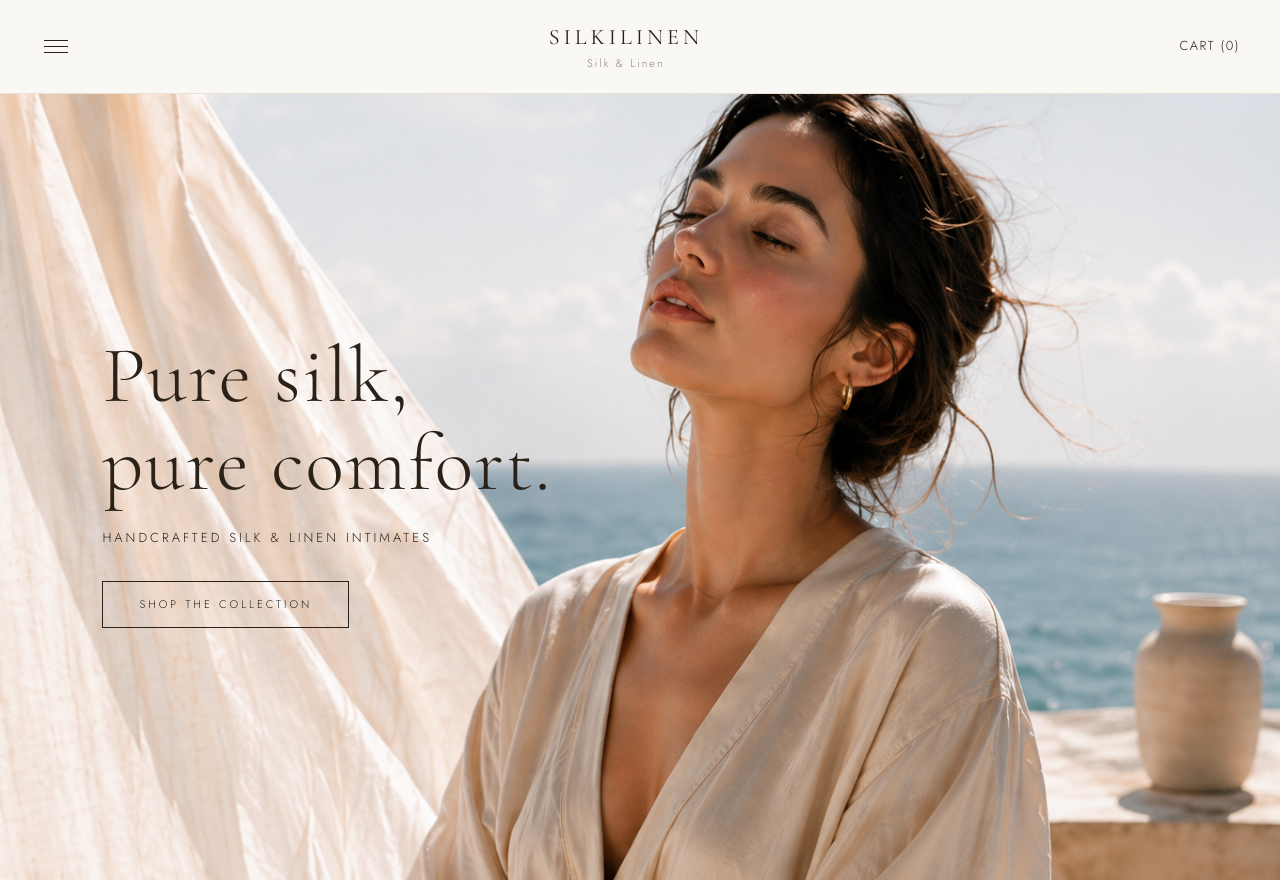
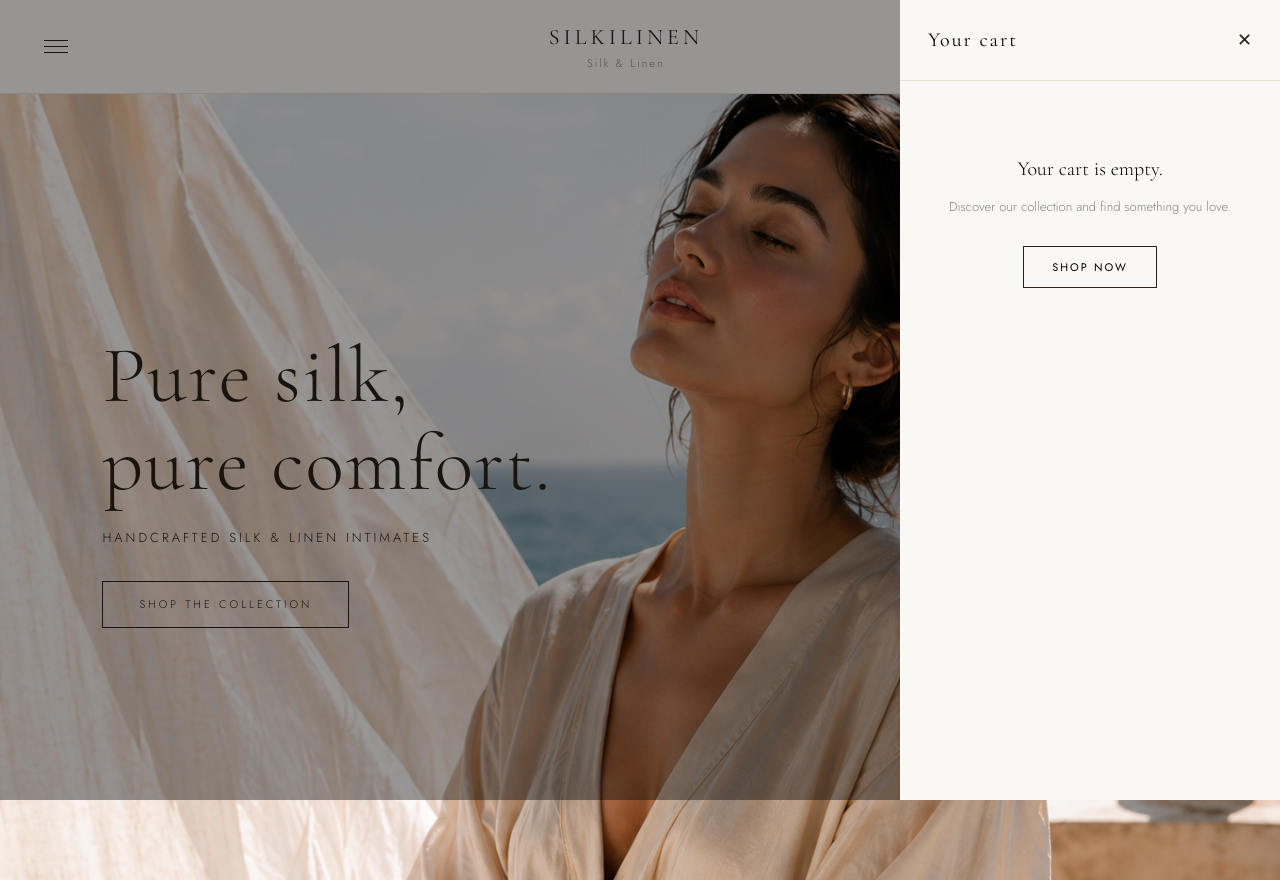
Before and after one commit to Grygorii/SILKILINEN, a Next.js app in the folder frontend/: page / in a window 1280 px wide. Both pictures are taken after a click on the element "CART (0)". Built offline with nearby package versions, Linux system fonts and the light colour scheme.

Commit message:
cart panel and context working in React

```diff
--- a/frontend/app/layout.tsx
+++ b/frontend/app/layout.tsx
@@ -1,10 +1,11 @@
 import type { Metadata } from "next";
 import Navbar from "@/components/Navbar";
+import { CartProvider } from "@/context/CartContext";
 import "./globals.css";
 
 export const metadata: Metadata = {
   title: "Silkilinen — Pure Silk & Linen Intimates",
-  description: "Handpicked silk and linen intimates, shipped worldwide from Dublin, Ireland.",
+  description: "Handpicked silk and linen intimates, shipped worldwide from Ireland.",
 };
 
 export default function RootLayout({
@@ -18,8 +19,10 @@ export default function RootLayout({
         <link href="https://fonts.googleapis.com/css2?family=Cormorant+Garamond:wght@300;400;600&family=Jost:wght@300;400;500&display=swap" rel="stylesheet" />
       </head>
       <body>
-        <Navbar />
-        {children}
+        <CartProvider>
+          <Navbar />
+          {children}
+        </CartProvider>
       </body>
     </html>
   );
--- /dev/null
+++ b/frontend/components/CartPanel.module.css
@@ -0,0 +1,173 @@
+.overlay {
+  display: none;
+  position: fixed;
+  top: 0;
+  left: 0;
+  width: 100%;
+  height: 100%;
+  background: rgba(0, 0, 0, 0.4);
+  z-index: 200;
+}
+
+.overlayOpen {
+  display: block;
+}
+
+.panel {
+  position: fixed;
+  top: 0;
+  right: -420px;
+  width: 380px;
+  height: 100%;
+  background: var(--warm-white);
+  z-index: 300;
+  transition: right 0.3s ease;
+  display: flex;
+  flex-direction: column;
+}
+
+.panelOpen {
+  right: 0;
+}
+
+.header {
+  display: flex;
+  align-items: center;
+  justify-content: space-between;
+  padding: 24px 28px;
+  border-bottom: 1px solid var(--border);
+}
+
+.header h3 {
+  font-family: 'Cormorant Garamond', Georgia, serif;
+  font-size: 20px;
+  font-weight: 400;
+  letter-spacing: 2px;
+}
+
+.close {
+  background: none;
+  border: none;
+  font-size: 18px;
+  cursor: pointer;
+  color: var(--dark);
+}
+
+.items {
+  flex: 1;
+  overflow-y: auto;
+  padding: 24px 28px;
+}
+
+.empty {
+  text-align: center;
+  padding: 48px 0;
+}
+
+.empty p:first-child {
+  font-family: 'Cormorant Garamond', Georgia, serif;
+  font-size: 20px;
+  margin-bottom: 12px;
+}
+
+.empty p:last-of-type {
+  font-size: 13px;
+  color: var(--muted);
+  margin-bottom: 28px;
+}
+
+.shopBtn {
+  background: none;
+  border: 1px solid var(--dark);
+  padding: 12px 28px;
+  font-family: 'Jost', sans-serif;
+  font-size: 11px;
+  letter-spacing: 2px;
+  text-transform: uppercase;
+  cursor: pointer;
+  transition: all 0.3s ease;
+}
+
+.shopBtn:hover {
+  background: var(--dark);
+  color: var(--warm-white);
+}
+
+.item {
+  display: flex;
+  align-items: center;
+  gap: 14px;
+  padding: 16px 0;
+  border-bottom: 1px solid var(--border);
+}
+
+.itemImg {
+  width: 64px;
+  height: 64px;
+  background: var(--cream);
+  flex-shrink: 0;
+}
+
+.itemInfo {
+  flex: 1;
+}
+
+.itemName {
+  font-family: 'Cormorant Garamond', Georgia, serif;
+  font-size: 16px;
+  margin-bottom: 4px;
+}
+
+.itemDetails {
+  font-size: 12px;
+  color: var(--muted);
+  margin-bottom: 4px;
+}
+
+.itemPrice {
+  font-size: 13px;
+  color: var(--muted);
+}
+
+.remove {
+  background: none;
+  border: none;
+  color: var(--muted);
+  cursor: pointer;
+  font-size: 14px;
+  transition: color 0.2s ease;
+}
+
+.remove:hover {
+  color: var(--dark);
+}
+
+.footer {
+  padding: 24px 28px;
+  border-top: 1px solid var(--border);
+}
+
+.total {
+  display: flex;
+  justify-content: space-between;
+  font-size: 15px;
+  margin-bottom: 16px;
+}
+
+.checkout {
+  width: 100%;
+  padding: 14px;
+  background: var(--dark);
+  color: var(--warm-white);
+  border: none;
+  font-family: 'Jost', sans-serif;
+  font-size: 11px;
+  letter-spacing: 3px;
+  text-transform: uppercase;
+  cursor: pointer;
+  transition: opacity 0.3s ease;
+}
+
+.checkout:hover {
+  opacity: 0.8;
+}
--- /dev/null
+++ b/frontend/components/CartPanel.tsx
@@ -0,0 +1,62 @@
+'use client';
+
+import { useCart } from '@/context/CartContext';
+import styles from './CartPanel.module.css';
+
+type Props = {
+  isOpen: boolean;
+  onClose: () => void;
+};
+
+export default function CartPanel({ isOpen, onClose }: Props) {
+  const { cart, removeFromCart } = useCart();
+
+  const total = cart.reduce((sum, item) => sum + item.price * item.quantity, 0);
+
+  return (
+    <>
+      <div
+        className={`${styles.overlay} ${isOpen ? styles.overlayOpen : ''}`}
+        onClick={onClose}
+      />
+      <div className={`${styles.panel} ${isOpen ? styles.panelOpen : ''}`}>
+        <div className={styles.header}>
+          <h3>Your cart</h3>
+          <button className={styles.close} onClick={onClose}>✕</button>
+        </div>
+
+        <div className={styles.items}>
+          {cart.length === 0 ? (
+            <div className={styles.empty}>
+              <p>Your cart is empty.</p>
+              <p>Discover our collection and find something you love.</p>
+              <button className={styles.shopBtn} onClick={onClose}>Shop now</button>
+            </div>
+          ) : (
+            cart.map((item, index) => (
+              <div key={index} className={styles.item}>
+                <div className={styles.itemImg}></div>
+                <div className={styles.itemInfo}>
+                  <p className={styles.itemName}>{item.name}</p>
+                  <p className={styles.itemDetails}>{item.colour} / {item.size}</p>
+                  <p className={styles.itemPrice}>€{item.price * item.quantity}.00 × {item.quantity}</p>
+                </div>
+                <button className={styles.remove} onClick={() => removeFromCart(index)}>✕</button>
+              </div>
+            ))
+          )}
+        </div>
+
+        {cart.length > 0 && (
+          <div className={styles.footer}>
+            <div className={styles.total}>
+              <span>Total</span>
+              <span>€{total}.00</span>
+            </div>
+            <button className={styles.checkout}>Checkout</button>
+          </div>
+        )}
+      </div>
+    </>
+  );
+}
--- a/frontend/components/Navbar.tsx
+++ b/frontend/components/Navbar.tsx
@@ -1,7 +1,16 @@
+'use client';
+
+import { useState } from 'react';
+import { useCart } from '@/context/CartContext';
+import CartPanel from './CartPanel';
 import styles from './Navbar.module.css';
 
 export default function Navbar() {
+  const { cartCount } = useCart();
+  const [cartOpen, setCartOpen] = useState(false);
+
   return (
+    <>
       <nav className={styles.nav}>
         <div className={styles.hamburger}>
           <span></span>
@@ -12,9 +21,11 @@ export default function Navbar() {
           <h1>SILKILINEN</h1>
           <p>Silk & Linen</p>
         </div>
-      <div className={styles.cart}>
-        <p>Cart (0)</p>
+        <div className={styles.cart} onClick={() => setCartOpen(true)}>
+          <p>Cart ({cartCount})</p>
         </div>
       </nav>
+      <CartPanel isOpen={cartOpen} onClose={() => setCartOpen(false)} />
+    </>
   );
 }
--- /dev/null
+++ b/frontend/context/CartContext.tsx
@@ -0,0 +1,59 @@
+'use client';
+
+import { createContext, useContext, useState } from 'react';
+
+type CartItem = {
+  name: string;
+  price: number;
+  colour: string;
+  size: string;
+  quantity: number;
+};
+
+type CartContextType = {
+  cart: CartItem[];
+  addToCart: (item: CartItem) => void;
+  removeFromCart: (index: number) => void;
+  cartCount: number;
+};
+
+const CartContext = createContext<CartContextType>({
+  cart: [],
+  addToCart: () => {},
+  removeFromCart: () => {},
+  cartCount: 0,
+});
+
+export function CartProvider({ children }: { children: React.ReactNode }) {
+  const [cart, setCart] = useState<CartItem[]>([]);
+
+  function addToCart(item: CartItem) {
+    setCart(prev => {
+      const existing = prev.find(i => i.name === item.name && i.colour === item.colour && i.size === item.size);
+      if (existing) {
+        return prev.map(i =>
+          i.name === item.name && i.colour === item.colour && i.size === item.size
+            ? { ...i, quantity: i.quantity + 1 }
+            : i
+        );
+      }
+      return [...prev, { ...item, quantity: 1 }];
+    });
+  }
+
+  function removeFromCart(index: number) {
+    setCart(prev => prev.filter((_, i) => i !== index));
+  }
+
+  const cartCount = cart.reduce((sum, item) => sum + item.quantity, 0);
+
+  return (
+    <CartContext.Provider value={{ cart, addToCart, removeFromCart, cartCount }}>
+      {children}
+    </CartContext.Provider>
+  );
+}
+
+export function useCart() {
+  return useContext(CartContext);
+}
```
Also changed, not shown: frontend/components/ProductOptions.tsx (+13 -1 lines). Lines whose indentation alone changed are shown as unchanged.
